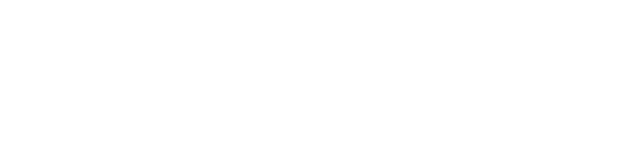
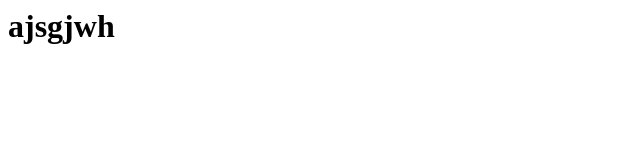
Before and after one commit to palisha12/workdevelopment_palee, a plain HTML site: page index.html in a window 1280 px wide. Shown: the whole page, without its empty margins (0-640 px from the left). Drawn offline with Linux system fonts and the light colour scheme.

```diff
--- a/index.html
+++ b/index.html
@@ -1 +1,6 @@
 <html>
+<head>
+<title>Hi its me Paleee </title>
+<h1>ajsgjwh</h1>
+</head>
+</html>
```
